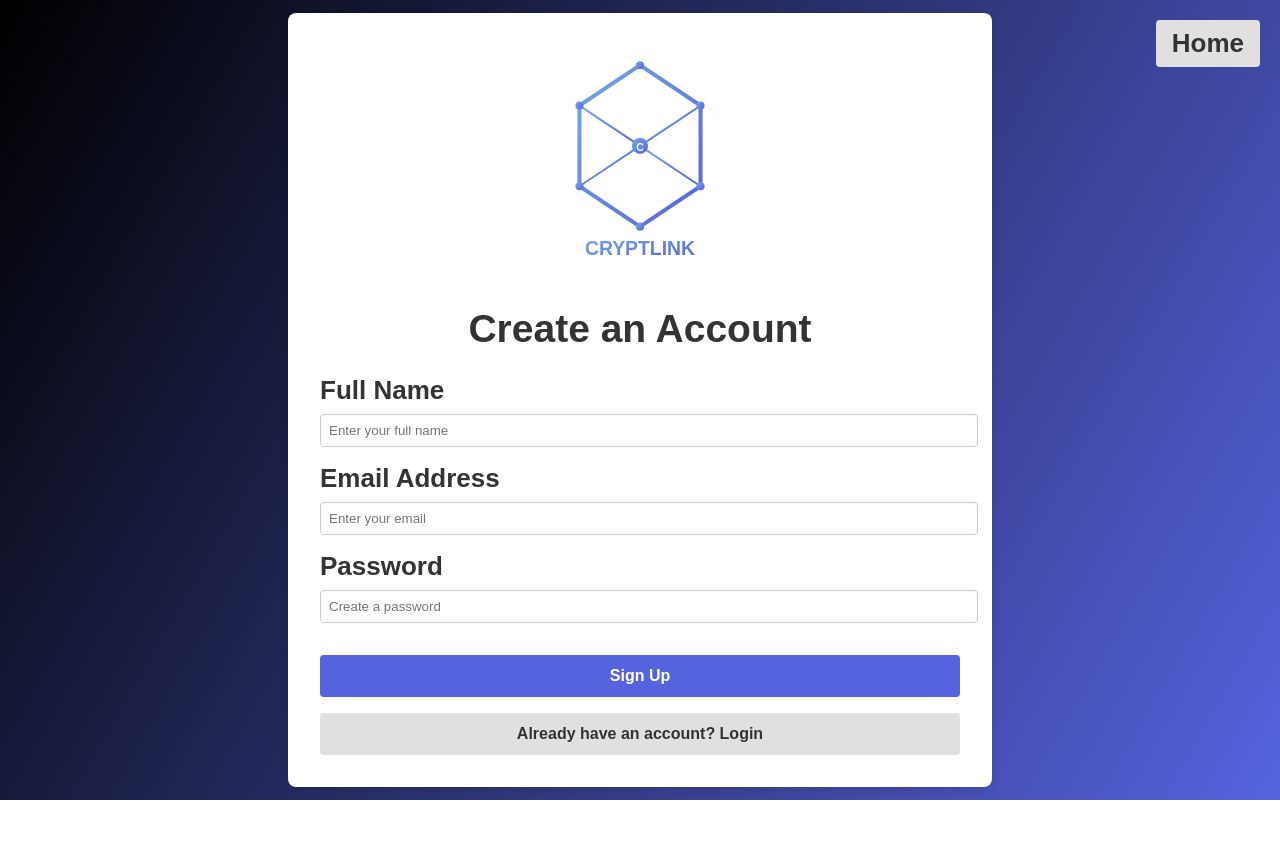
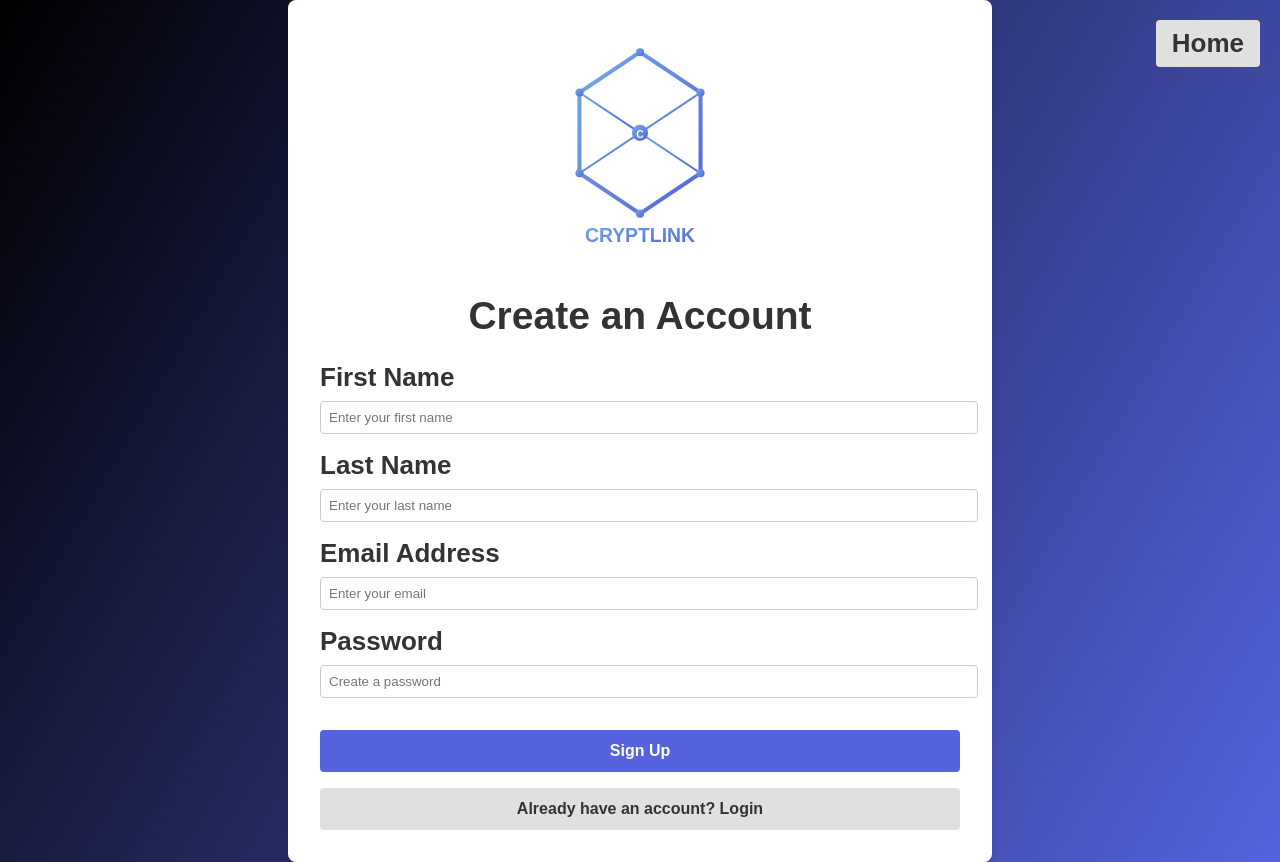
Before and after one commit to chysom9/CryptLink, a React (Create React App) app in the folder cryptlinkapp/: page /register in a window 1280 px wide. Before the commit the page ends 800 px from the top, so only its background shows below. Built offline with nearby package versions, Linux system fonts and the light colour scheme.

Commit message:
last name added

```diff
--- a/cryptlinkapp/src/registration.js
+++ b/cryptlinkapp/src/registration.js
@@ -5,9 +5,11 @@ import { ReactComponent as CryptLogo } from "./crpyt_logo.svg";
 
 function Registration() {
   // State variables for each field
-  const [name, setName] = useState("");
+  const [firstName, setFirstName] = useState("");
+  const [lastName, setLastName] = useState("");
   const [email, setEmail] = useState("");
   const [password, setPassword] = useState("");
+
   // Error handling states
   const [errors, setErrors] = useState({});
   const navigate = useNavigate();
@@ -18,8 +20,11 @@ function Registration() {
 
     // Validate fields
     let tempErrors = {};
-    if (!name.trim()) {
-      tempErrors.name = "Name is required";
+    if (!firstName.trim()) {
+      tempErrors.firstName = "First name is required";
+    }
+    if (!lastName.trim()) {
+      tempErrors.lastName = "Last name is required";
     }
     if (!email.trim()) {
       tempErrors.email = "Email is required";
@@ -35,10 +40,11 @@ function Registration() {
 
     // If no errors, proceed with registration logic (e.g., API call)
     if (Object.keys(tempErrors).length === 0) {
-      console.log("Registration successful:", { name, email, password });
+      console.log("Registration successful:", { firstName, lastName, email, password });
       alert("Registration successful!");
       // Clear form
-      setName("");
+      setFirstName("");
+      setLastName("");
       setEmail("");
       setPassword("");
     }
@@ -57,17 +63,30 @@ function Registration() {
 
         <h2>Create an Account</h2>
 
-        {/* Name Field */}
+        {/* First Name Field */}
         <div className="form-group">
-          <label htmlFor="name">Full Name</label>
+          <label htmlFor="firstName">First Name</label>
           <input
-            id="name"
+            id="firstName"
             type="text"
-            placeholder="Enter your full name"
-            value={name}
-            onChange={(e) => setName(e.target.value)}
+            placeholder="Enter your first name"
+            value={firstName}
+            onChange={(e) => setFirstName(e.target.value)}
           />
-          {errors.name && <p className="error">{errors.name}</p>}
+          {errors.firstName && <p className="error">{errors.firstName}</p>}
+        </div>
+
+        {/* Last Name Field */}
+        <div className="form-group">
+          <label htmlFor="lastName">Last Name</label>
+          <input
+            id="lastName"
+            type="text"
+            placeholder="Enter your last name"
+            value={lastName}
+            onChange={(e) => setLastName(e.target.value)}
+          />
+          {errors.lastName && <p className="error">{errors.lastName}</p>}
         </div>
 
         {/* Email Field */}
```
